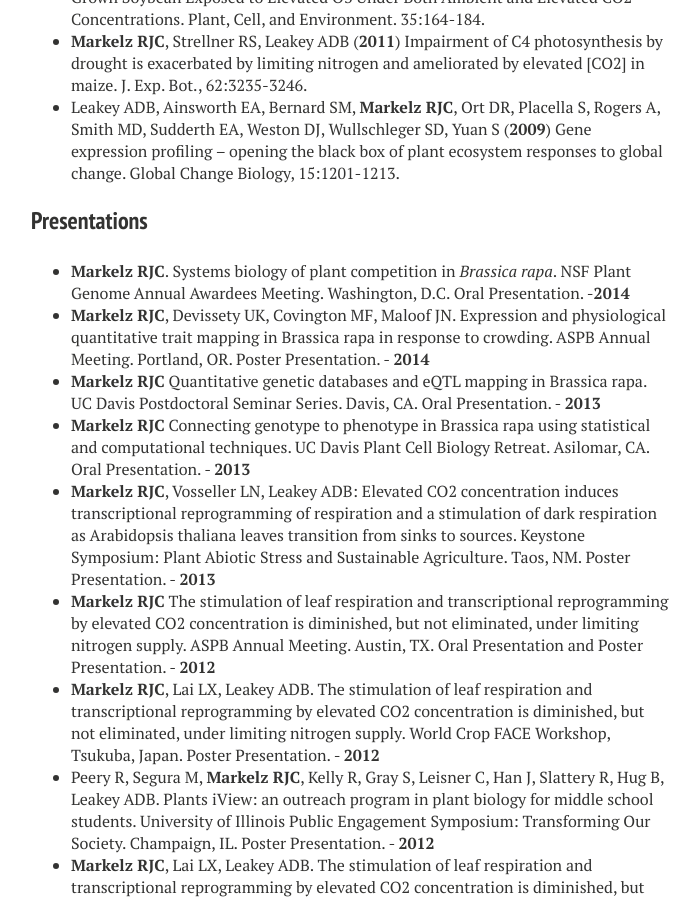
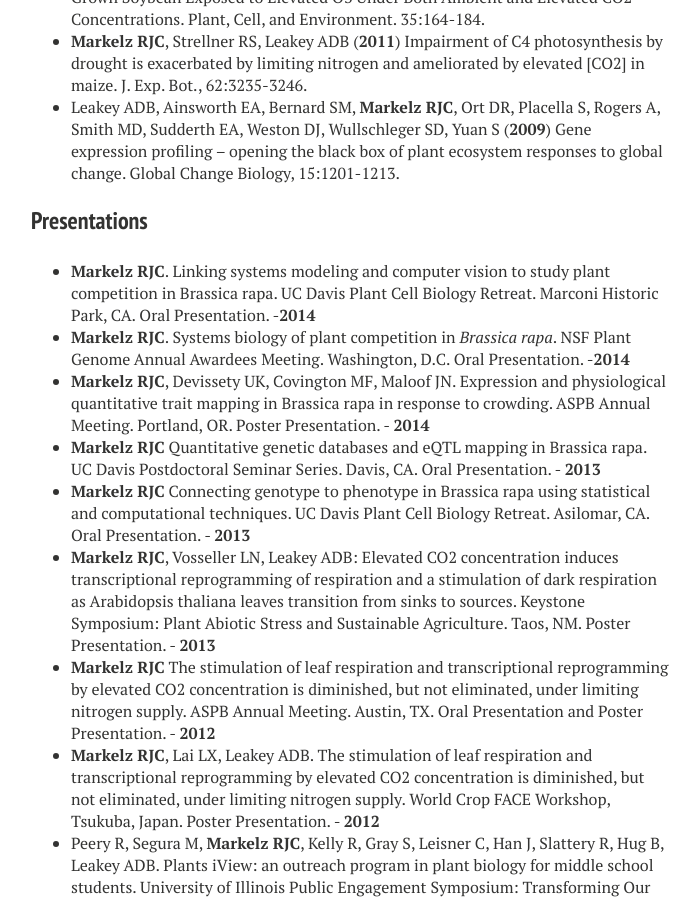
Before and after one commit to carynJohansen/old2, a Jekyll site: the page built from CV.md, in a window 1280 px wide and 900 px high, scrolled down 1632 px. Shown: the whole window, without its empty margins (289-988 px from the left). Built offline with Jekyll 4.4.1, drawn with Linux system fonts in a browser that asks for light colours; nearby versions of some CDN libraries.

Commit message:
add Fall retreat talk to cv

```diff
--- a/CV.md
+++ b/CV.md
@@ -41,6 +41,7 @@ Advisor: Dr. Andrew Leakey
 *	Leakey ADB, Ainsworth EA, Bernard SM, __Markelz RJC__, Ort DR, Placella S, Rogers A, Smith MD, Sudderth EA, Weston DJ, Wullschleger SD, Yuan S (__2009__) Gene expression profiling – opening the black box of plant ecosystem responses to global change. Global Change Biology, 15:1201-1213.
 
 ### Presentations
+*   __Markelz RJC__. Linking systems modeling and computer vision to study plant competition in Brassica rapa. UC Davis Plant Cell Biology Retreat. Marconi Historic Park, CA. Oral Presentation. -__2014__
 *	__Markelz RJC__. Systems biology of plant competition in *Brassica rapa*. NSF Plant Genome Annual Awardees Meeting. Washington, D.C. Oral Presentation. -__2014__
 *	__Markelz RJC__, Devissety UK, Covington MF, Maloof JN. Expression and physiological quantitative trait mapping in Brassica rapa in response to crowding. ASPB Annual Meeting. Portland, OR. Poster Presentation. - __2014__
 *        __Markelz RJC__ Quantitative genetic databases and eQTL mapping in Brassica rapa. UC Davis Postdoctoral Seminar Series. Davis, CA. Oral Presentation. - __2013__
```
